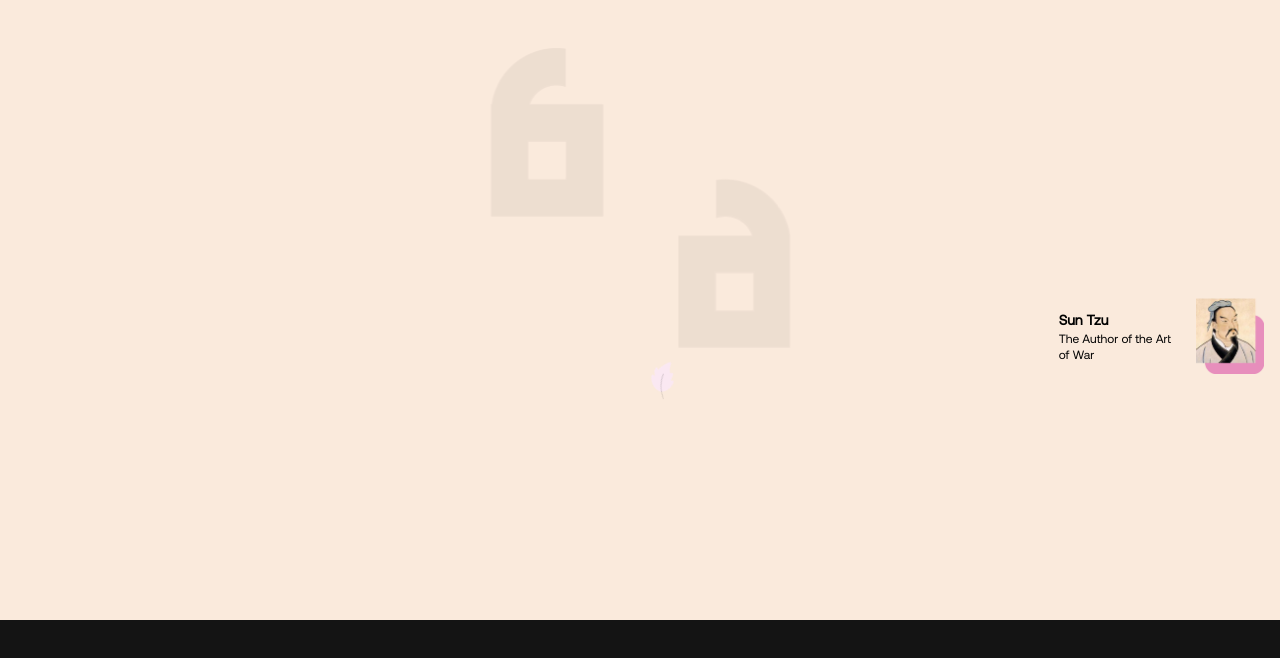
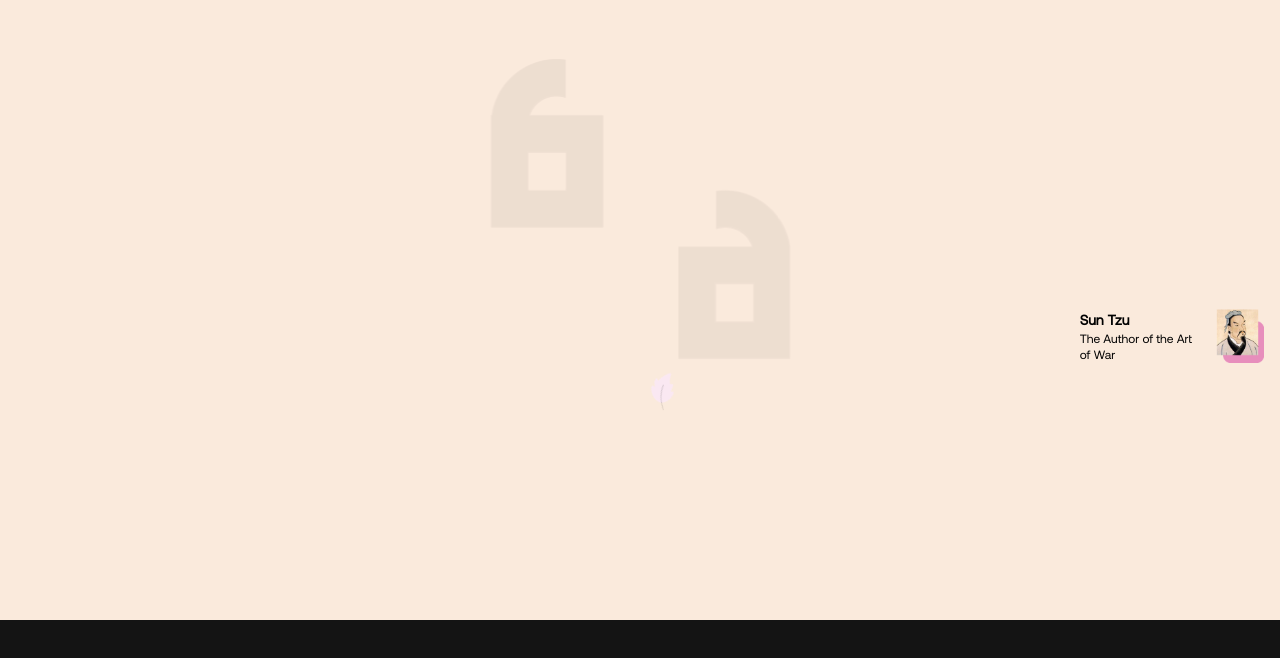
Before and after one commit to ebubesunday16/The-Software-Engineer-You-Wished-You-Hired, a Next.js app: page / in a window 1280 px wide. Shown: the part 2580-3238 px from the top of the page. Built offline with nearby package versions, Linux system fonts and the light colour scheme.

Commit message:
Update FunFact.tsx

```diff
--- a/component/LandingPage/FunFact.tsx
+++ b/component/LandingPage/FunFact.tsx
@@ -91,8 +91,8 @@ const FunFact = () => {
           </div>
           <Image
             src={Images.Suntzu}
-            width={69}
-            height={77}
+            width={48}
+            height={48}
             alt='suntzu'
           />
         </div>
```
